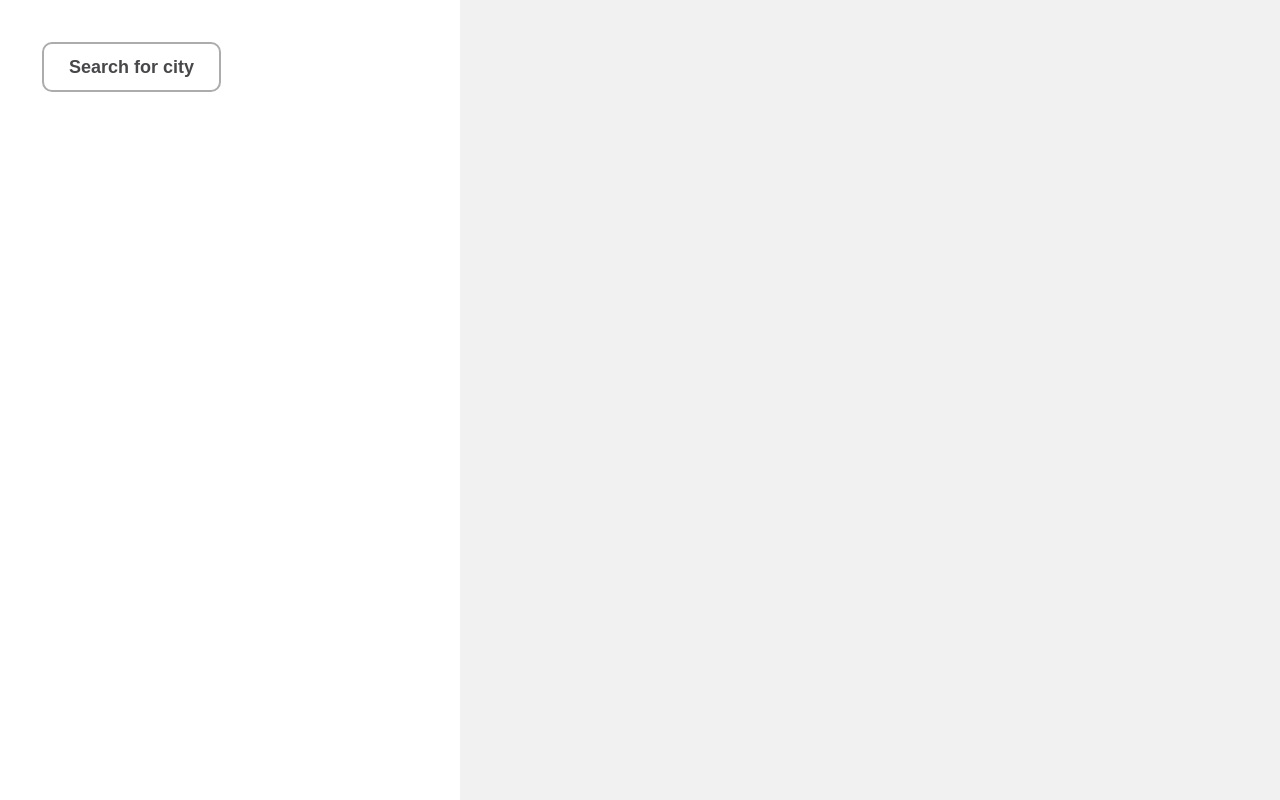
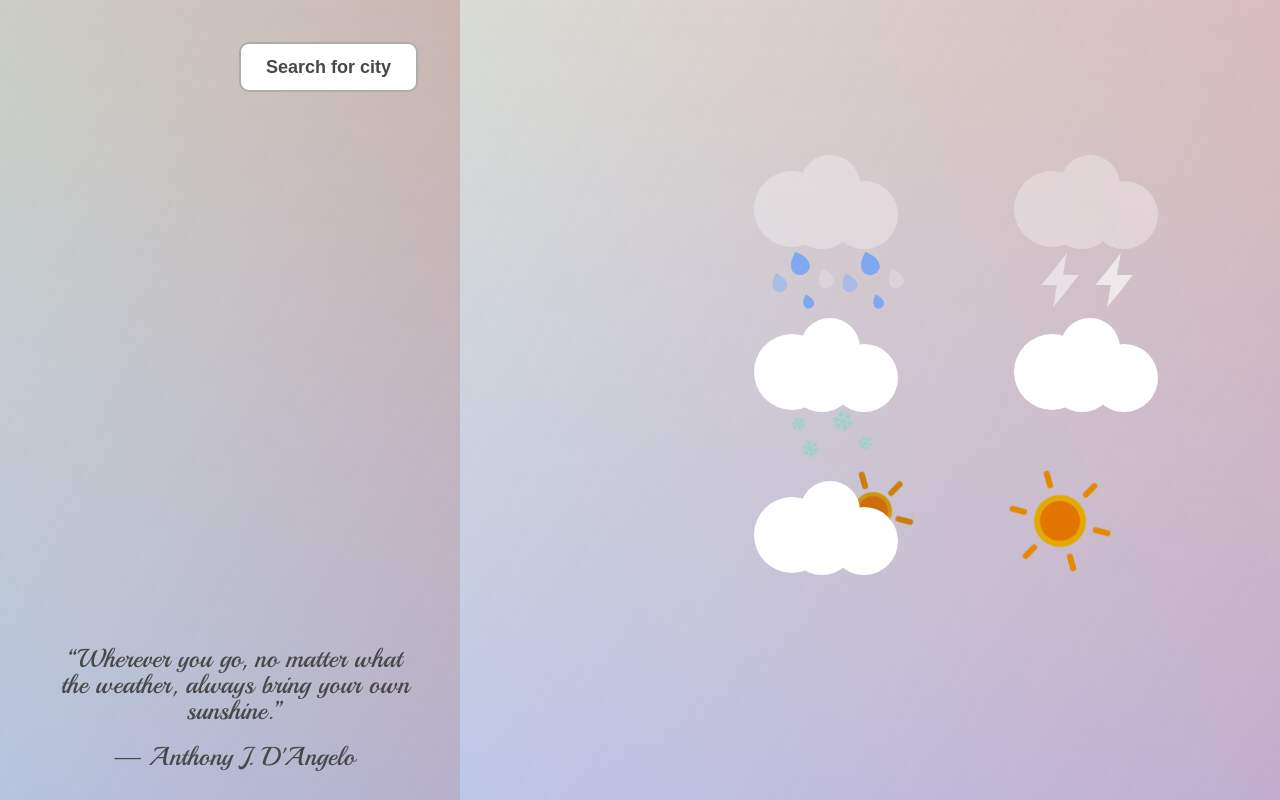
Before and after one commit to stolgonai/weather-react, a React app: page / in a window 1280 px wide. Built offline with nearby package versions, Linux system fonts and the light colour scheme; the HTML template or start-up script is replaced by a standard one.

Commit message:
background added, weather widgets added for main as a loader image

```diff
--- a/src/App.jsx
+++ b/src/App.jsx
@@ -4,6 +4,8 @@ import rainIcon from "./assets/cloud-rain-solid.svg"
 import snowIcon from "./assets/snowflake-regular.svg"
 import sunIcon from "./assets/sun-regular.svg"
 import windIcon from "./assets/wind-solid.svg"
+import mapIcon from "./assets/city11.svg"
+import WeatherWidgets from './WeatherWidgets'
 
 const API_KEY = "93acb782ba9cde069e257374df26c92b"
 const BASE_URL = "https://api.openweathermap.org/data/2.5"
@@ -170,6 +172,20 @@ function App() {
         >
           Search for city
         </button>
+
+        <div className="quot">
+          <p className="quote">
+            “Wherever you go, no matter what the weather, always bring your own sunshine.”
+          </p>
+          <span>
+            ― Anthony J. D'Angelo
+          </span>
+
+        </div>
+        {/* <div className="locationIcon">
+          <img className="locIcon" src={mapIcon} alt="location icon" />
+        </div> */}
+
         {weather && (
           <div className="widget__icon">
             <img src={getWeatherIcon(weather.current.title)} alt="widget-icon" className="widget-icon__img" />
@@ -197,6 +213,7 @@ function App() {
             <input
               type="search"
               name="query"
+              placeholder="Please enter the city"
               className="searching-form__input"
             />
             <button className=" button search-form__button" type="submit">
@@ -255,6 +272,7 @@ function App() {
         )}
       </div>
       <main className="main">
+        < WeatherWidgets />
         {weather && (
           <div className="main__container">
             <div className="main__forecast">
--- /dev/null
+++ b/src/WeatherWidgets.jsx
@@ -0,0 +1,58 @@
+import './weatherWidget.css'
+
+function weatherWidget(){
+    return (
+      <div className="weatherWidgets">
+
+        <div className="weather-icon">
+          <div className="icon">
+            <div className="cloud"></div>
+            <div className="rain"></div>
+            <div className="rain"></div>
+          </div>
+        </div>
+
+        <div className="weather-icon">
+          <div className="icon">
+            <div className="cloud"></div>
+            <div className="bolt"></div>
+            <div className="bolt"></div>
+          </div>
+      </div>
+
+        <div className="weather-icon">
+          <div className="icon">
+            <div className="cloud white"></div>
+            <div className="flake"></div>
+            <div className="flake"></div>
+          </div>
+        </div>
+
+        <div className="weather-icon">
+          <div className="icon">
+            <div className="cloud white">
+              <div className="cloudy"></div>
+            </div>
+          </div>
+        </div>
+
+        <div className="weather-icon">
+          <div className="icon">
+            <div className="cloud white">
+            <div className="sunny"><div className="m-rays"></div></div>
+            </div>
+          </div>
+        </div>
+
+        <div className="weather-icon">
+          <div className="icon">
+              <div className="sun"><div className="rays"></div></div>
+          </div>
+        </div>
+
+    </div>
+
+
+    )
+}
+export default weatherWidget
--- a/src/index.css
+++ b/src/index.css
@@ -7,8 +7,10 @@
 body {
   margin: 0;
   font-family: 'Rubik', sans-serif;
-  background: #F1F1F1;
+  /* background: #F1F1F1; */
   color: #48484A;
+  background: #eee;
+	background: linear-gradient(0deg, rgba(0, 0, 200, 0.2) , rgba(0, 0, 200, 0) );
 }
 
 *,
@@ -29,10 +31,16 @@ body {
   -webkit-text-size-adjust: 100%;
   -webkit-font-smoothing: antialiased;
 }
-
+.app{
+  background: #eee;
+	background: linear-gradient(120deg, rgba(50, 150, 100, 0.2) , rgba(0, 0, 100, 0) );
+}
 main {
   display: block;
   width: 100%;
+
+	background: #eee;
+	background: linear-gradient(240deg, rgba(150, 50, 50, 0.3) , rgba(0, 0, 200, 0) );
 }
 
 :focus {
@@ -239,7 +247,9 @@ legend {
   /* min-width: 375px; */
   flex: 0 1 39.45%;
   min-width: 320px;
-  background: #FFFFFF;
+
+	background: #eee;
+	background: linear-gradient(240deg, rgba(150, 50, 50, 0.3) , rgba(0, 0, 200, 0) );
   min-height: 667px;
   position: sticky;
   top: 0;
@@ -257,7 +267,7 @@ legend {
 .widget__serching-open {
   position: absolute;
   top: 42px;
-  left: 42px;
+  right: 42px;
   padding: 13px 25px 12px;
 }
 
@@ -856,3 +866,14 @@ legend {
   row-gap: 12px;
   margin-top: 30px
 }
+
+.locationIcon{
+  bottom: 40px;
+  left: 20px
+}
+
+.locIcon{
+  width: 300px;
+  color: #48484A;
+
+}
--- /dev/null
+++ b/src/weatherWidget.css
@@ -0,0 +1,332 @@
+/*  Weather */
+@import url('https://fonts.googleapis.com/css2?family=Playball&display=swap');
+.weatherWidgets{
+  margin: auto
+}
+
+div.quot{
+  margin: 10px 10px 10px 20px;
+  text-align: center;
+  padding: 20px;
+  font-family: 'Playball', cursive;
+  font-size: 26px;
+}
+
+p.quote{
+  padding: 20px;
+}
+
+.icon{
+    display: inline-block;
+    height: 160px;
+    position: relative;
+  }
+
+  .sunny{
+    z-index: -1;
+    position: absolute;
+    top: 22%;
+    left: 130%;
+    width: 30px;
+    height: 30px;
+    margin: -1.25em;
+    background: #e27500;
+    border-radius: 50%;
+    box-shadow: 0 0 0 4px #e2a900;
+    animation: spin 12s infinite linear;
+  }
+  .m-rays {
+    position: absolute;
+    top: -24px;
+    left: 50%;
+    display: block;
+    width: 6px;
+    height: 18px;
+    margin-left: -2px;
+    background: #e28900;
+    border-radius: 0.25em;
+    box-shadow: 0 62px #e28900;
+  }
+  .m-rays:before,
+  .m-rays:after {
+    content: '';
+    position: absolute;
+    top: 0;
+    left: 0;
+    display: block;
+    width: 6px;
+    height: 18px;
+    transform: rotate(60deg);
+    transform-origin: 50% 38px;
+    background: #e28900;
+    border-radius: 0.25em;
+    box-shadow: 0 62px #e28900;
+  }
+  .m-rays:before {
+    transform: rotate(120deg);
+  }
+
+  .sun{
+    position: absolute;
+    top: 25%;
+    left: 25%;
+    width: 2.5em;
+    height: 2.5em;
+    margin: -1.25em;
+    background: #e27500;
+    border-radius: 50%;
+    box-shadow: 0 0 0 0.375em #e2a900;
+    animation: spin 12s infinite linear;
+  }
+  .rays {
+    position: absolute;
+    top: -2em;
+    left: 50%;
+    display: block;
+    width: 0.375em;
+    height: 1.125em;
+    margin-left: -0.1875em;
+    background: #e28900;
+    border-radius: 0.25em;
+    box-shadow: 0 5.375em #e28900;
+  }
+  .rays:before,
+  .rays:after {
+    content: '';
+    position: absolute;
+    top: 0em;
+    left: 0em;
+    display: block;
+    width: 0.375em;
+    height: 1.125em;
+    transform: rotate(60deg);
+    transform-origin: 50% 3.25em;
+    background: #e28900;
+    border-radius: 0.25em;
+    box-shadow: 0 5.375em #e28900;
+  }
+  .rays:before {
+    transform: rotate(120deg);
+  }
+
+  .cloud{
+    height: 60px;
+    width: 60px;
+    background: #fff;
+    border-radius: 50%;
+    opacity: .3;
+    box-shadow: 34px 30px 0 4px #fff,
+      -8px 30px 0 4px #fff,
+      -38px 24px 0 8px #fff;
+  }
+
+  .cloudy{
+    position: absolute;
+    left: 180%;
+    top: 10%;
+    z-index: -1;
+    display: inline-block;
+    height: 18px;
+    width: 18px;
+    background: #fff;
+    border-radius: 50%;
+    opacity: .8;
+    box-shadow: 10px 10px 0 1.4px #fff,
+      0 10px 0 1.4px #fff,
+      -12px 8px 0 2.8px #fff;
+    animation: clouds 3s infinite linear;
+  }
+
+  .bolt{
+    position: absolute;
+    top: 60%;
+    left: -50%;
+    margin: 28px 0 0 30px;
+    color: #fff;
+    opacity: 0.3;
+    animation: lightning 1.5s linear infinite;
+  }
+
+  .bolt:before, .bolt:after{
+    content: '';
+    position: absolute;
+    z-index: 2;
+    top: 60%;
+    left: 0;
+    margin: -26px 0 0 -16px;
+    border-top: 20px solid transparent;
+    border-bottom: 12px solid;
+    border-right: 12px solid;
+    border-left: 8px solid transparent;
+    transform: skewX(-10deg);
+  }
+
+  .bolt:after{
+    content: '';
+    position: absolute;
+    z-index: 2;
+    top: 60%;
+    left: 0;
+    margin: -4px 0 0 -4px;
+    border-top: 20px solid;
+    border-bottom: 12px solid transparent;
+    border-right: 12px solid transparent;
+    border-left: 8px solid;
+    transform: skewX(-10deg);
+  }
+
+  .bolt:nth-child(2){
+    left: 40%;
+    animation: lightning 2s linear infinite;
+  }
+
+  .rain{
+    position: absolute;
+    top: 50%;
+    left: 50%;
+    height: 20px;
+    width: 20px;
+  }
+
+  .rain:after {
+    content: '';
+    position: absolute;
+    left: 150%;
+    top: 100%;
+    z-index: 2;
+    width: 20px;
+    height: 20px;
+    background: #4d90fe;
+    border-radius: 100% 0 70% 70% / 70% 0 100% 70%;
+    transform: rotate(-64deg);
+    box-shadow: -2px 30px 0 -1.8px #4d90fe,
+      -26px -10px 0 -2px #4d90fe,
+      -30px 24px 0 -4px #4d90fe;
+    animation: rain 3s linear infinite;
+  }
+
+
+  .rain:nth-child(2):after{
+    left: -200%;
+    top: 100%;
+  }
+
+  .flake:before,
+  .flake:after{
+    position: absolute;
+    top: 55%;
+    left: 52%;
+    content:'\2744';
+    font-size: 28px;
+    color: #93d4c9;
+    list-height: 1em;
+    animation: spin 12s infinite linear;
+  }
+
+  .flake:after{
+    top: 74%;
+    left: 0;
+    font-size: 24px;
+  }
+
+  .flake:nth-child(2):before{
+    top: 60%;
+    left: -16%;
+    font-size: 20px;
+  }
+
+  .flake:nth-child(2):after{
+    top: 72%;
+    left: 95%;
+    font-size: 20px;
+  }
+
+  .white{
+    opacity: 1;
+  }
+
+  @keyframes rain {
+    0% {
+      background: #4d90fe;
+      box-shadow: -2px 30px 0 -1.8px rgba(255,255,255,0.2),
+      -26px -10px 0 -2px rgba(255,255,255,0.2),
+      -30px 24px 0 -4px #4d90fe;
+    }
+    25% {
+      box-shadow: -2px 30px 0 -1.8px #4d90fe,
+      -26px -10px 0 -2px rgba(255,255,255,0.2),
+      -30px 24px 0 -4px rgba(255,255,255,0.2);
+    }
+    50% {
+      background: rgba(255,255,255,0.2);
+      box-shadow: -2px 30px 0 -1.8px rgba(255,255,255,0.2),
+      -26px -10px 0 -2px #4d90fe,
+      -30px 24px 0 -4px rgba(255,255,255,0.2);
+    }
+    100% {
+      box-shadow: -2px 30px 0 -1.8px rgba(255,255,255,0.2),
+      -26px -10px 0 -2px rgba(255,255,255,0.2),
+      -30px 24px 0 -4px #4d90fe;
+    }
+  }
+
+  @keyframes lightning{
+    45%{
+      color: #fff;
+      opacity: 0.2;
+    }
+    50%{
+      color: #fff705;
+      opacity: 1;
+    }
+    60%{
+      color: #fff;
+      opacity: 0.3;
+    }
+    70%{
+      color: #fff;
+      opacity: 0.7;
+    }
+  }
+
+  @keyframes spin{
+    100%{
+      transform: rotate(360deg);
+    }
+  }
+
+  @keyframes clouds{
+
+    100%{
+      left: 20%;
+    }
+  }
+
+  body{
+    background-color: #222;
+    color: #fff;
+  }
+
+  .weather-icon{
+    margin-left: 200px;
+    display: inline-block;
+  }
+
+  .city, .weather, .degrees, .type{
+    font-size: 26px;
+  }
+
+  .type{
+    cursor: pointer;
+  }
+
+  header{
+    text-align: center;
+    font-size: 50px;
+    margin-top: -20px;
+  }
+
+  .content div{
+    text-align: center;
+    margin-bottom: 20px;
+  }
```
